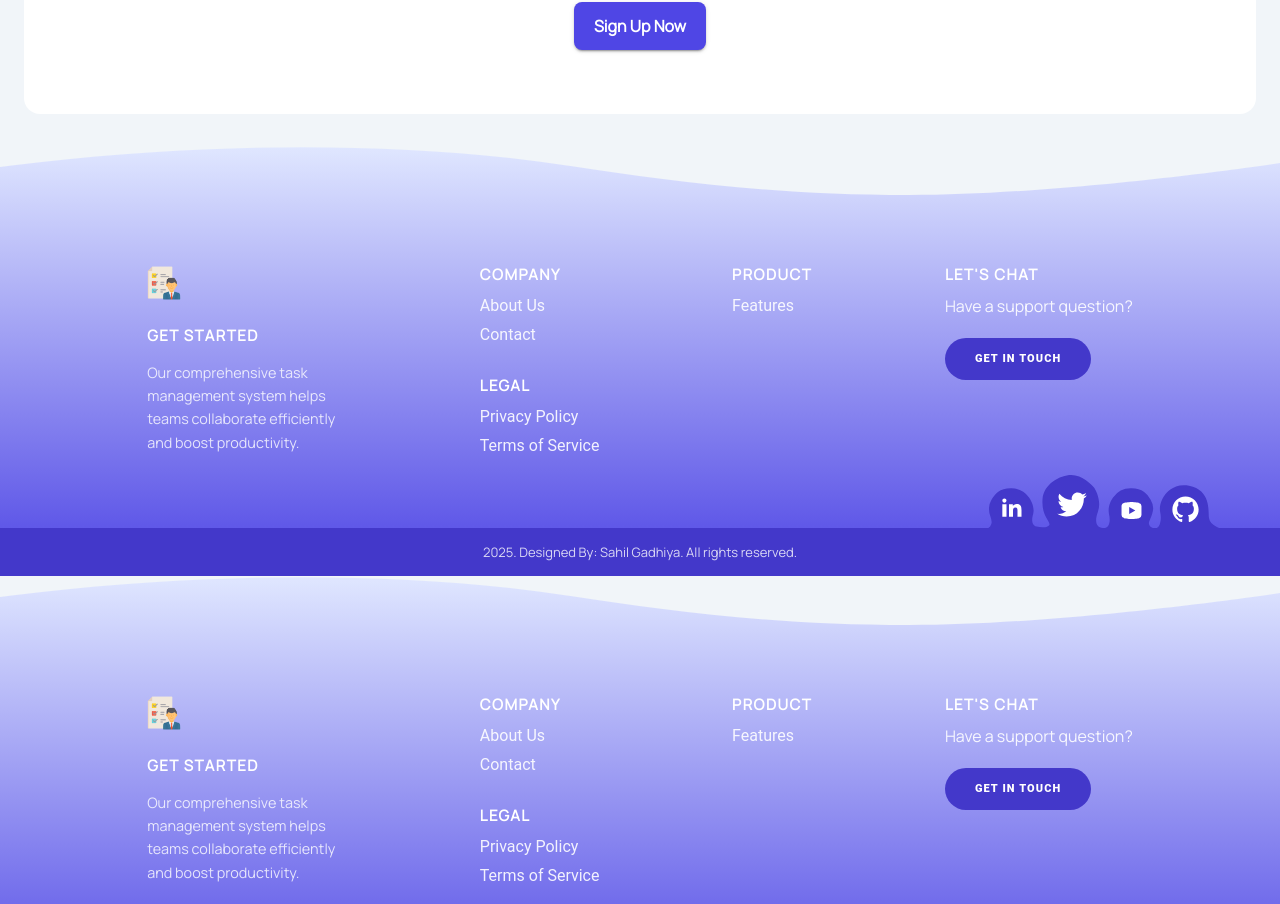
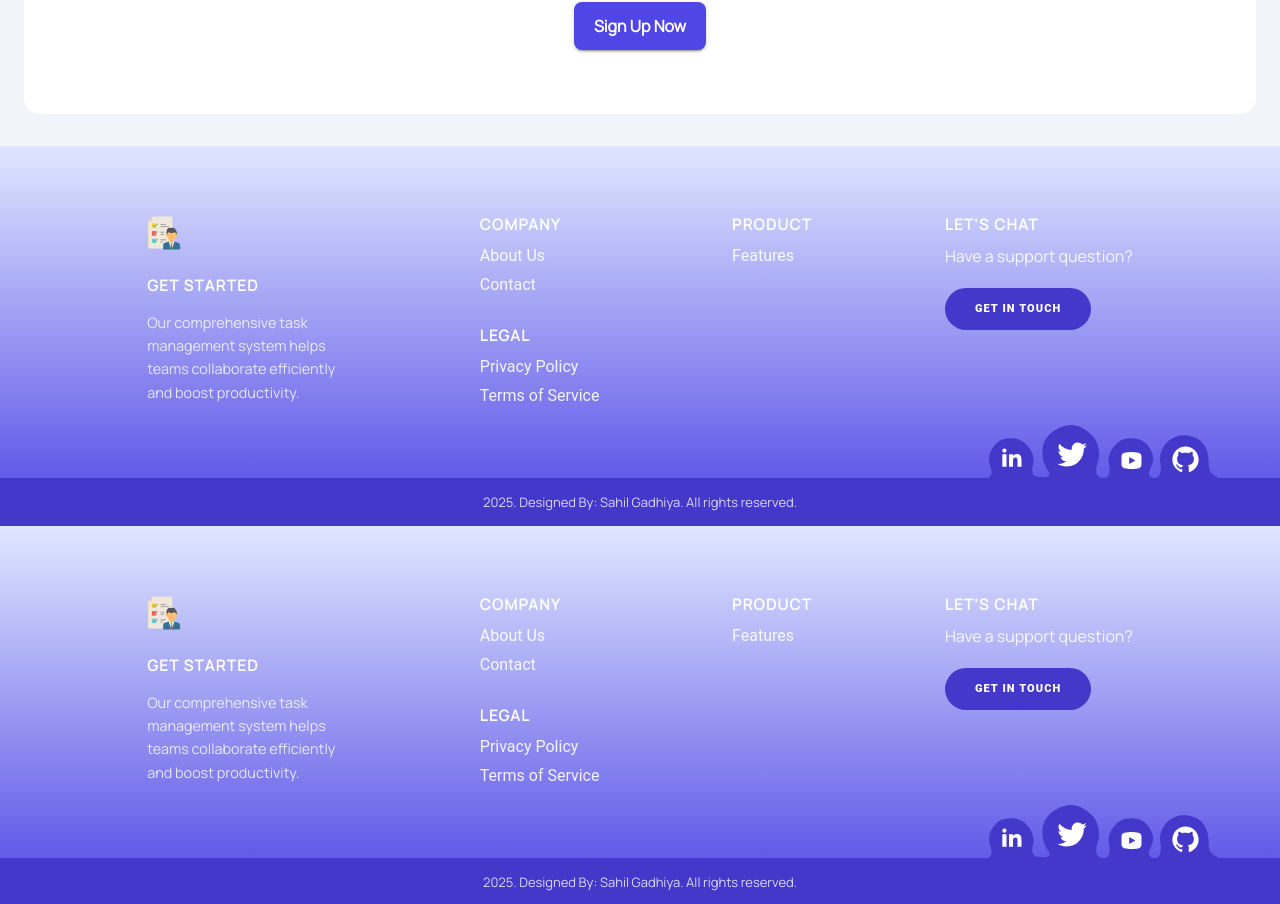
Before and after one commit to Sahil-1827/task-management-system-frontend, a React (Vite) app: page / in a window 1280 px wide. Shown: the part 1647-2551 px from the top of the page. Built offline with nearby package versions, Linux system fonts and the light colour scheme.

Commit message:
hide wave ui in footer

```diff
--- a/src/components/Footer.jsx
+++ b/src/components/Footer.jsx
@@ -191,13 +191,13 @@ const Footer = () => {
 
   return (
     <FooterContainer>
-      <FooterWave
+      {/* <FooterWave
         xmlns="http://www.w3.org/2000/svg"
         viewBox="0 0 1200 100"
         preserveAspectRatio="none"
       >
         <FooterWavePath d="M851.8,100c125,0,288.3-45,348.2-64V0H0v44c3.7-1,7.3-1.9,11-2.9C80.7,22,151.7,10.8,223.5,6.3C276.7,2.9,330,4,383,9.8 c52.2,5.7,103.3,16.2,153.4,32.8C623.9,71.3,726.8,100,851.8,100z" />
-      </FooterWave>
+      </FooterWave> */}
       <FooterContent maxWidth="xl">
         <Grid
           spacing={4}
```
